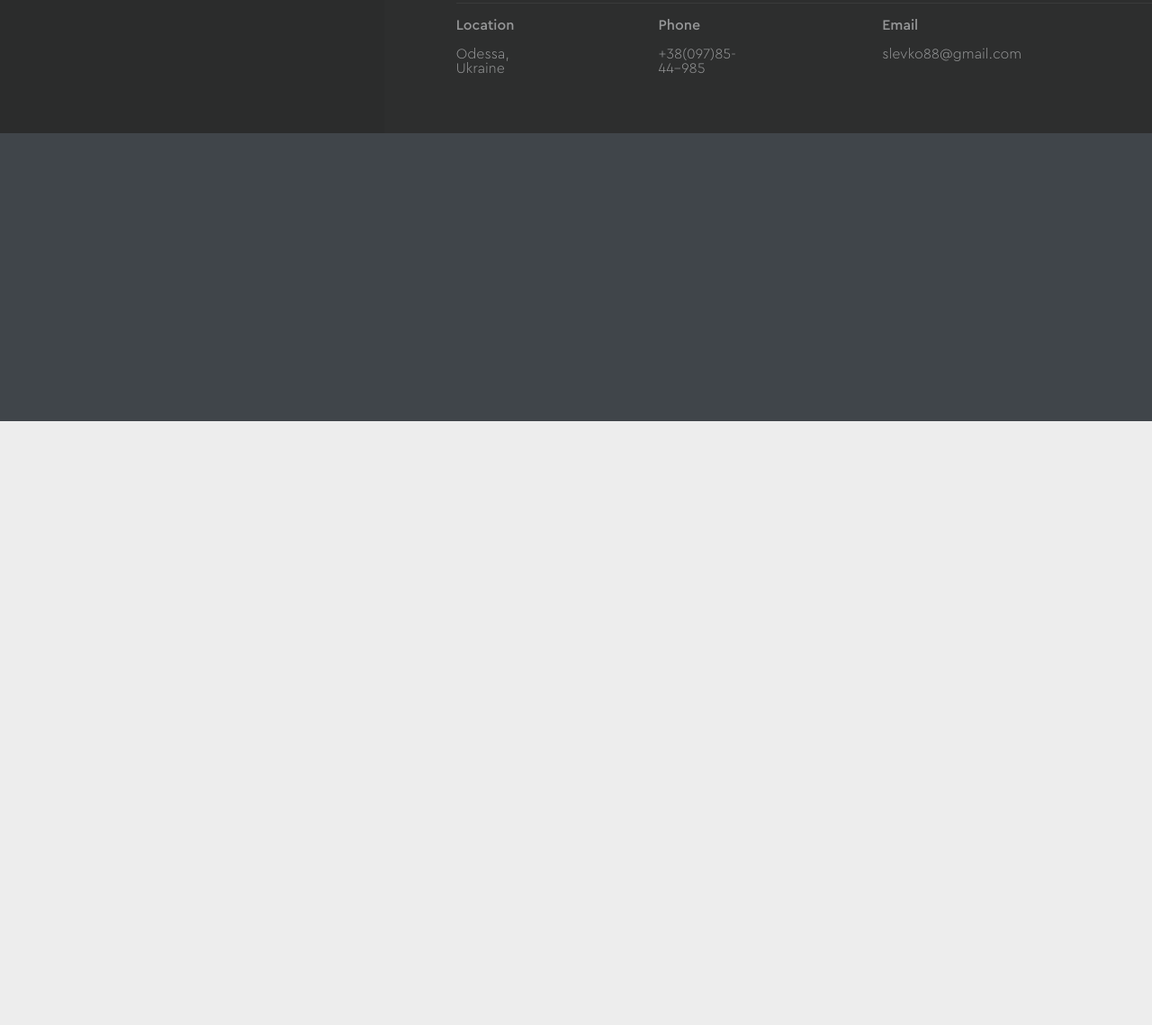
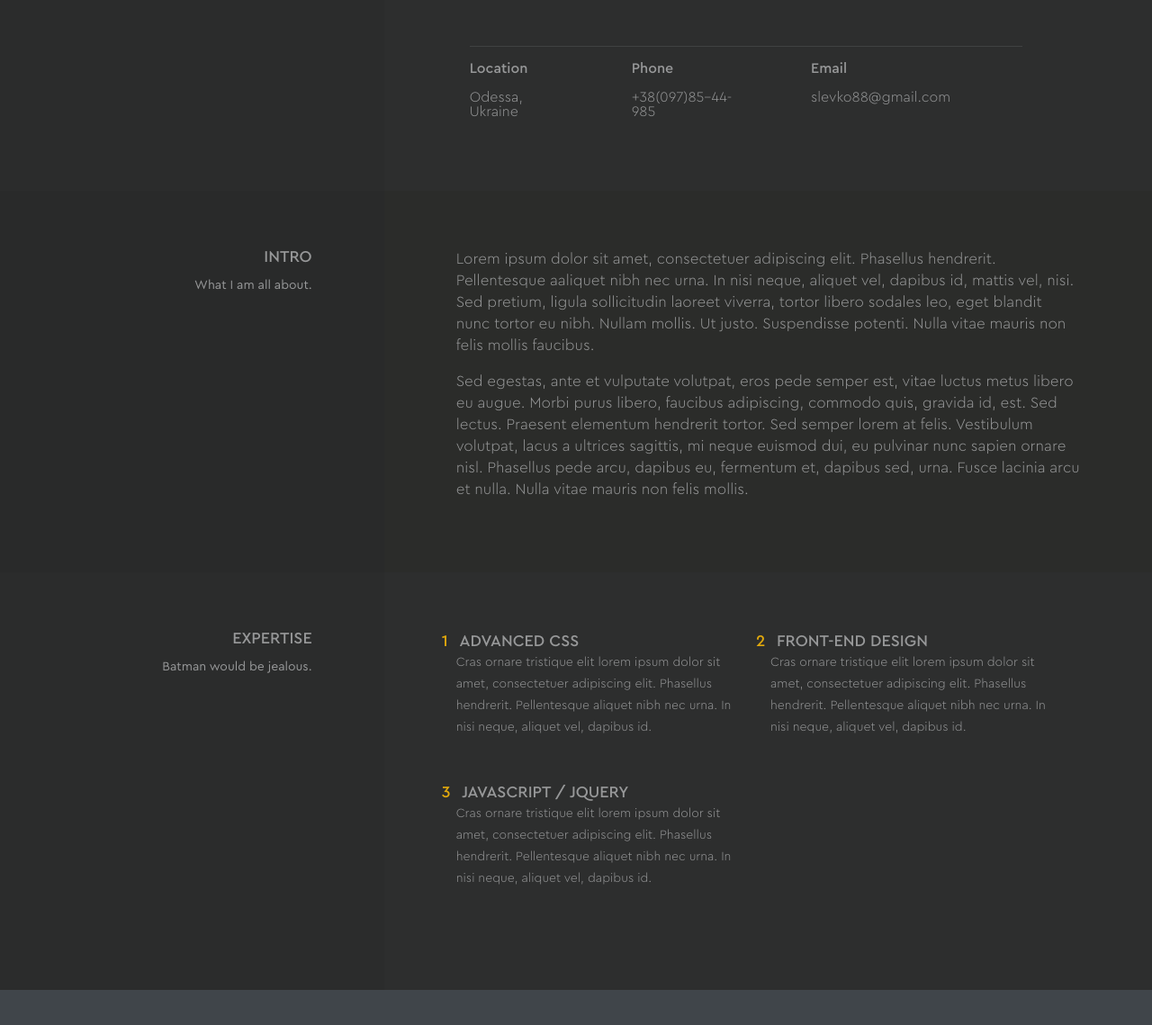
Before and after one commit to Sjva/resume-site, a plain HTML site: page index.html in a window 1280 px wide. Shown: the part 479-1618 px from the top of the page at 90% size. Before the commit the page ends 947 px from the top, so only its background shows below. Drawn offline with Linux system fonts and the light colour scheme.

Commit message:
add next block

```diff
--- a/css/style.scss
+++ b/css/style.scss
@@ -91,12 +91,12 @@ body {
   height: 100%;
 }
 /*------------header--------*/
-.my-photo{
+.my-photo {
   display: flex;
-  justify-content: center;
-  align-items: center;
+  justify-content: flex-end;
+  /* align-items: center; */
   background: #2b2c2c;
-  padding: 5rem 0;
+  padding: 6rem 7rem 0 0;
 }
 .my-photo img{
   width:14rem;
@@ -132,16 +132,21 @@ body {
 }
 .social-icons svg{
   fill: #979899;
-  width: 2.3rem;
-  height: 2.3rem;
-  margin: 0.2rem;
+  width: 2rem;
+  height: 2rem;
+  margin: 0.5rem 0.2rem;
   border-radius: 3px;
 }
 .social-icons svg:hover{
   fill: #e0a80d;
 }
-.name hr{
-  background: #404242;
+//.name hr{
+//  background: #404242;
+//  margin-top: 10rem;
+//}
+.name .d-flex{
+  border-top: 1px solid  #404242;
+  padding: 1rem 0;
   margin-top: 10rem;
 }
 .name ul li {
@@ -164,6 +169,69 @@ body {
 /*------------END header--------*/
 
 
+/*------------main--------*/
+
+/*------------intro--------*/
+.expertise-title,
+.intro-title{
+  background: #292a2a;
+  color: #979899;
+  padding: 4rem 5rem;
+  text-align: right;
+}
+.expertise-title h3, .expertise-text h3,
+.intro-title h3{
+  font-family: Cera-Pro-Medium, sans-serif;
+  font-size:18px;
+  text-transform: uppercase;
+}
+.expertise-title p,
+.intro-title p{
+  font-size: 14px;
+  margin: 1rem 0;
+}
+.expertise-text,
+.intro-text{
+  font-family: Cera-Pro-Light, sans-serif;
+  background: #2b2c2a;
+  color: #979899;
+  padding: 4rem 5rem;
+  text-align: left;
+  line-height: 24px;
+}
+.expertise-text p,
+.intro-text p{
+  margin-bottom: 1rem;
+  font-size: 17px;
+}
+/*------------end intro--------*/
+
+/*------------expertise--------*/
+.expertise-title{
+background: #2b2c2c;
+}
+.expertise-text{
+  display: flex;
+  justify-content: space-between;
+  flex-wrap: wrap;
+  background: #2d2e2e;
+}
+.expertise-text div {
+  width: 45%;
+  margin: 0 2rem 2rem 0;
+}
+.expertise-text h3 span{
+  color: #e0a80d;
+  margin: 0 0.8rem 0 -1rem;
+}
+.expertise-text div p{
+  font-size: 14px;
+}
+/*------------end expertise--------*/
+
+/*------------END main -------*/
+
+
 footer {
   position: absolute;
   font-family: BlissPro-Regular, sans-serif;
@@ -175,6 +243,15 @@ footer {
 }
 
 /*--------------------------media-------------------------------------------------------------------------------------*/
+@media screen and (max-width: 1440px) {
+  .prof-name h3 {
+    margin: 1rem 14rem 1rem 0;
+  }
+  .name ul li {
+    padding-right: 5rem;
+  }
+
+}
 @media screen and (max-width: 1199px) {
 
 
--- a/index.html
+++ b/index.html
@@ -29,6 +29,7 @@
                   <img src="img/png/photo.png" alt="foto">
               </div>
               <div class="col-md-8 name">
+                  <div class="col-xl-10">
                       <h1>Viacheslav <br><span>Levko</span></h1>
                       <div class="prof-name">
                           <h3>Front-end developer</h3>
@@ -39,7 +40,6 @@
                               <a href="#"><svg class="transition"><use xlink:href="img/svg/svg.svg#facebook"></use></svg></a>
                           </div>
                       </div>
-                  <hr>
                       <ul class="d-flex">
                           <li>Location <p>Odessa, Ukraine</p></li>
                           <li>Phone <p><a href="tel:+380978544985">+38(097)85-44-985</a></p></li>
@@ -47,11 +47,63 @@
                       </ul>
                   </div>
               </div>
-
+          </div>
       </div>
     </header>
 
     <main>
+        <div class="intro">
+            <div class="row">
+                <div class="col-md-4 intro-title">
+                    <h3>INTRO</h3>
+                    <p>What I am all about.</p>
+                </div>
+                <div class="col-md-8 intro-text">
+                     <p>
+                         Lorem ipsum dolor sit amet, consectetuer adipiscing elit. Phasellus hendrerit.
+                         Pellentesque aaliquet nibh nec urna. In nisi neque, aliquet vel, dapibus id, mattis vel, nisi.
+                         Sed pretium, ligula sollicitudin laoreet viverra, tortor libero sodales leo, eget blandit nunc tortor eu nibh.
+                         Nullam mollis. Ut justo. Suspendisse potenti. Nulla vitae mauris non felis mollis faucibus.
+                     </p>
+                      <p>Sed egestas, ante et vulputate volutpat, eros pede semper est, vitae luctus metus libero eu augue. Morbi purus                               libero, faucibus adipiscing, commodo quis, gravida id, est. Sed lectus. Praesent elementum hendrerit tortor. Sed                            semper lorem at felis. Vestibulum volutpat, lacus a ultrices sagittis, mi neque euismod dui, eu pulvinar nunc
+                          sapien                        ornare nisl. Phasellus pede arcu, dapibus eu, fermentum et, dapibus sed, urna.
+                          Fusce lacinia arcu et nulla. Nulla                           vitae mauris non felis mollis.
+                    </p>
+                </div>
+            </div>
+        </div>
+
+        <div class="expertise">
+            <div class="row">
+                <div class="col-md-4 expertise-title">
+                    <h3>EXPERTISE</h3>
+                    <p>Batman would be jealous.</p>
+                </div>
+                <div class="col-md-8 expertise-text">
+                   <div>
+                       <h3><span>1</span>ADVANCED CSS</h3>
+                       <p>Cras ornare tristique elit lorem ipsum dolor sit amet,
+                           consectetuer adipiscing elit. Phasellus hendrerit.
+                           Pellentesque aliquet nibh nec urna. In nisi neque, aliquet vel, dapibus id.
+                       </p>
+                   </div>
+                    <div>
+                        <h3><span>2</span>FRONT-END DESIGN</h3>
+                        <p>Cras ornare tristique elit lorem ipsum dolor sit amet,
+                            consectetuer adipiscing elit. Phasellus hendrerit.
+                            Pellentesque aliquet nibh nec urna. In nisi neque, aliquet vel, dapibus id.
+                        </p>
+                    </div>
+                    <div>
+                        <h3><span>3</span>JAVASCRIPT / JQUERY</h3>
+                        <p>Cras ornare tristique elit lorem ipsum dolor sit amet,
+                            consectetuer adipiscing elit. Phasellus hendrerit.
+                            Pellentesque aliquet nibh nec urna. In nisi neque, aliquet vel, dapibus id.
+                        </p>
+                    </div>
+                </div>
+            </div>
+        </div>
 
 
 
```
Also changed, not shown: css/style.css, 1 other file. Lines whose indentation alone changed are shown as unchanged.
